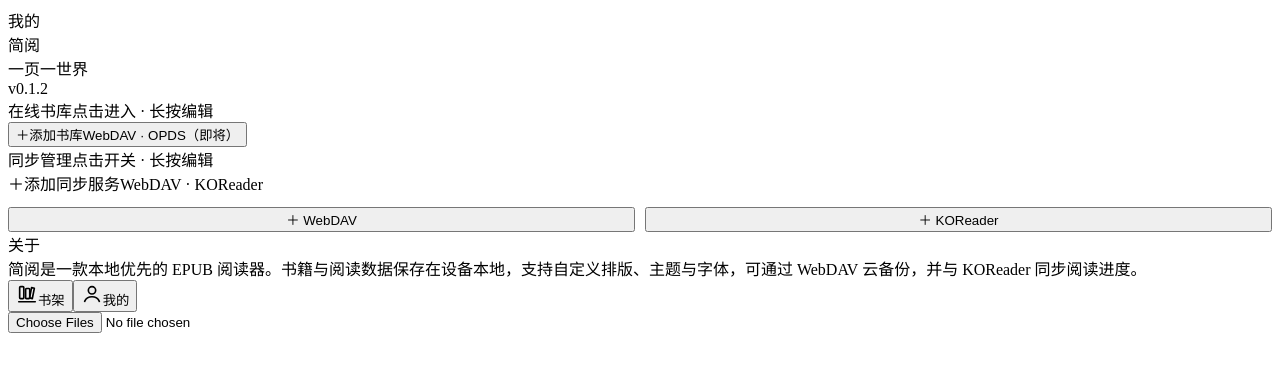
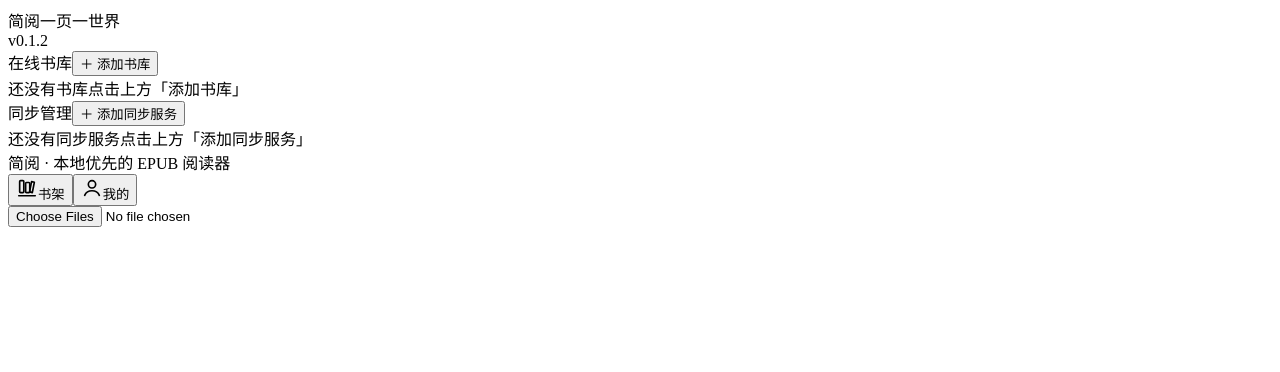
Before and after one commit to viewnah/Hermit, a React (Vite) app: page / in a window 1280 px wide. Both pictures are taken after a click on the button "我的". Shown: the top 372 px of the page. Built offline with nearby package versions, Linux system fonts and the light colour scheme; the HTML template or start-up script is replaced by a standard one.

Commit message:
feat: 添加同步服务管理功能，优化界面交互

```diff
--- a/src/components/SyncPanel.tsx
+++ b/src/components/SyncPanel.tsx
@@ -48,6 +48,7 @@ const formatTime = (ts?: number): string => {
 export const SyncPanel = ({ currentBookId }: { currentBookId?: number }) => {
   const [sources, setSources] = useState<SyncSource[]>([])
   const [expandedId, setExpandedId] = useState<string | null>(null)
+  const [addOpen, setAddOpen] = useState(false)
 
   const refresh = async () => setSources(await listSyncSources())
 
@@ -137,26 +138,27 @@ export const SyncPanel = ({ currentBookId }: { currentBookId?: number }) => {
     <div className="section-group">
       <div className="section-group-head">
         <span className="section-group-title">同步管理</span>
-        <span className="section-group-desc">点击开关 · 长按编辑</span>
+        <button className="section-head-add" onClick={() => setAddOpen(v => !v)} aria-label="添加同步服务">＋ 添加同步服务</button>
       </div>
+
+      {addOpen && (
+        <div style={{ display: 'flex', gap: 10, marginTop: -4, marginBottom: 12 }}>
+          <button className="btn ghost small" style={{ flex: 1 }} onClick={() => { setAddOpen(false); void handleAddWebdav() }}>
+            ＋ WebDAV
+          </button>
+          <button className="btn ghost small" style={{ flex: 1 }} onClick={() => { setAddOpen(false); void handleAddKosync() }}>
+            ＋ KOReader
+          </button>
+        </div>
+      )}
 
       <div>
         {sources.length === 0 ? (
-          <div className="section-empty">
-            <span className="plus">＋</span>
-            <span className="label">添加同步服务</span>
-            <span className="hint">WebDAV · KOReader</span>
+          <div className="section-empty hint">
+            <span className="label">还没有同步服务</span>
+            <span className="hint">点击上方「添加同步服务」</span>
           </div>
         ) : sources.map(renderCard)}
-      </div>
-
-      <div style={{ display: 'flex', gap: 10, marginTop: 12 }}>
-        <button className="btn ghost small" style={{ flex: 1 }} onClick={handleAddWebdav}>
-          ＋ WebDAV
-        </button>
-        <button className="btn ghost small" style={{ flex: 1 }} onClick={handleAddKosync}>
-          ＋ KOReader
-        </button>
       </div>
     </div>
   )
--- a/src/pages/Library.tsx
+++ b/src/pages/Library.tsx
@@ -238,9 +238,14 @@ export const Library = ({ onOpen }: { onOpen: (bookId: number) => void }) => {
                 <span className="chevron"><IconChevron /></span>
               </button>
             ) : (
-              <div className="home-title">{TAB_TITLES[tab]}</div>
+              <div className="home-title mine-title">
+                简阅
+                <span className="mine-slogan">一页一世界</span>
+              </div>
             )}
-            {tab === 'shelf' && (
+            {tab === 'mine' ? (
+              <span className="mine-version">v0.1.2</span>
+            ) : (
               <button className="icon-btn" onClick={() => setMenu(menu === 'more' ? null : 'more')} aria-label="菜单">
                 <IconMenu />
               </button>
@@ -315,11 +320,6 @@ export const Library = ({ onOpen }: { onOpen: (bookId: number) => void }) => {
 
         {tab === 'mine' && (
           <div className="mine-page">
-            <div className="mine-brand">
-              <div className="mine-logo">简阅<span className="seal" /></div>
-              <div className="mine-slogan">一页一世界</div>
-              <div className="mine-version">v0.1.2</div>
-            </div>
             <LibrarySourcesSection
               browseSource={browseSource}
               onBrowse={setBrowseSource}
@@ -327,11 +327,8 @@ export const Library = ({ onOpen }: { onOpen: (bookId: number) => void }) => {
               setLibExpandedId={setLibExpandedId}
             />
             <SyncPanel />
-            <div className="mine-section">
-              <div className="mine-section-title">关于</div>
-              <div className="mine-about">
-                简阅是一款本地优先的 EPUB 阅读器。书籍与阅读数据保存在设备本地，支持自定义排版、主题与字体，可通过 WebDAV 云备份，并与 KOReader 同步阅读进度。
-              </div>
+            <div className="mine-about">
+              简阅 · 本地优先的 EPUB 阅读器
             </div>
           </div>
         )}
@@ -518,24 +515,15 @@ const LibrarySourcesSection = ({
     <div className="section-group">
       <div className="section-group-head">
         <span className="section-group-title">在线书库</span>
-        <span className="section-group-desc">点击进入 · 长按编辑</span>
+        <button className="section-head-add" onClick={handleAdd} aria-label="添加书库">＋ 添加书库</button>
       </div>
 
       {sources.length === 0 ? (
-        <button className="section-empty" onClick={handleAdd}>
-          <span className="plus">＋</span>
-          <span className="label">添加书库</span>
-          <span className="hint">WebDAV · OPDS（即将）</span>
-        </button>
+        <div className="section-empty hint">
+          <span className="label">还没有书库</span>
+          <span className="hint">点击上方「添加书库」</span>
+        </div>
       ) : sources.map(renderCard)}
-
-      {sources.length > 0 && (
-        <div style={{ display: 'flex', gap: 10, marginTop: 12 }}>
-          <button className="btn ghost small" style={{ flex: 1 }} onClick={handleAdd}>
-            ＋ 添加书库
-          </button>
-        </div>
-      )}
     </div>
   )
 }
--- a/src/styles/global.css
+++ b/src/styles/global.css
@@ -397,54 +397,31 @@ input, select {
   flex-direction: column;
   gap: 20px;
 }
-.mine-brand {
-  padding: 28px 20px;
-  border-radius: var(--radius);
-  background: var(--surface);
-  border: 1px solid var(--hairline);
+.mine-page .section-group { margin-bottom: 0; }
+/* 品牌区并入顶部 header：简阅 + 标语 */
+.mine-title .mine-slogan {
+  font-size: 11px;
+  font-weight: 400;
+  letter-spacing: 0.22em;
+  color: var(--ink-faint);
+  margin-top: 5px;
+  margin-left: 8px;
+}
+.mine-version {
+  font-size: 12px;
+  font-variant-numeric: tabular-nums;
+  letter-spacing: 0.04em;
+  color: var(--ink-faint);
+  margin-right: 10px;
+}
+/* 页脚：关于一句话 */
+.mine-about {
+  padding-top: 18px;
+  border-top: 1px solid var(--hairline);
   text-align: center;
-}
-.mine-logo {
-  font-family: var(--serif);
-  font-size: 30px;
-  font-weight: 700;
+  font-size: 12px;
   letter-spacing: 0.1em;
-  color: var(--ink);
-}
-.mine-logo .seal {
-  display: inline-block;
-  width: 8px;
-  height: 8px;
-  border-radius: 2px;
-  background: var(--accent);
-  margin-left: 6px;
-  transform: translateY(-10px);
-}
-.mine-slogan {
-  margin-top: 10px;
-  font-size: 13px;
-  letter-spacing: 0.14em;
-  color: var(--ink-soft);
-}
-.mine-version {
-  margin-top: 6px;
-  font-size: 12px;
   color: var(--ink-faint);
-}
-.mine-section-title {
-  font-size: 13px;
-  letter-spacing: 0.08em;
-  color: var(--ink-faint);
-  margin: 0 2px 10px;
-}
-.mine-about {
-  padding: 16px 18px;
-  border-radius: var(--radius);
-  background: var(--surface);
-  border: 1px solid var(--hairline);
-  font-size: 14px;
-  line-height: 1.9;
-  color: var(--ink-soft);
 }
 
 /* ---------- reader ---------- */
@@ -1820,7 +1797,7 @@ input, select {
 }
 .section-group-head {
   display: flex;
-  align-items: baseline;
+  align-items: center;
   gap: 10px;
   margin-bottom: 12px;
 }
@@ -1830,11 +1807,29 @@ input, select {
   color: var(--ink);
   letter-spacing: 0.04em;
 }
-.section-group-desc {
-  font-size: 12px;
-  color: var(--ink-faint);
+.section-head-add {
+  display: inline-flex;
+  align-items: center;
+  gap: 4px;
   margin-left: auto;
-  font-weight: 400;
+  padding: 5px 12px;
+  border-radius: 8px;
+  font-size: 13px;
+  font-weight: 500;
+  line-height: 1.2;
+  color: var(--accent);
+  background: var(--accent-soft);
+  transition: transform 0.15s ease;
+}
+.section-head-add:active {
+  transform: scale(0.95);
+}
+.section-empty.hint {
+  cursor: default;
+}
+.section-empty.hint:active {
+  background: transparent;
+  border-color: var(--hairline);
 }
 
 /* 折叠态卡片 */
@@ -2018,12 +2013,6 @@ input, select {
   background: var(--surface-2);
   border-color: var(--accent);
 }
-.section-empty .plus {
-  font-size: 24px;
-  line-height: 1;
-  color: var(--accent);
-  font-weight: 300;
-}
 .section-empty .label {
   font-size: 14px;
   font-weight: 500;
```
